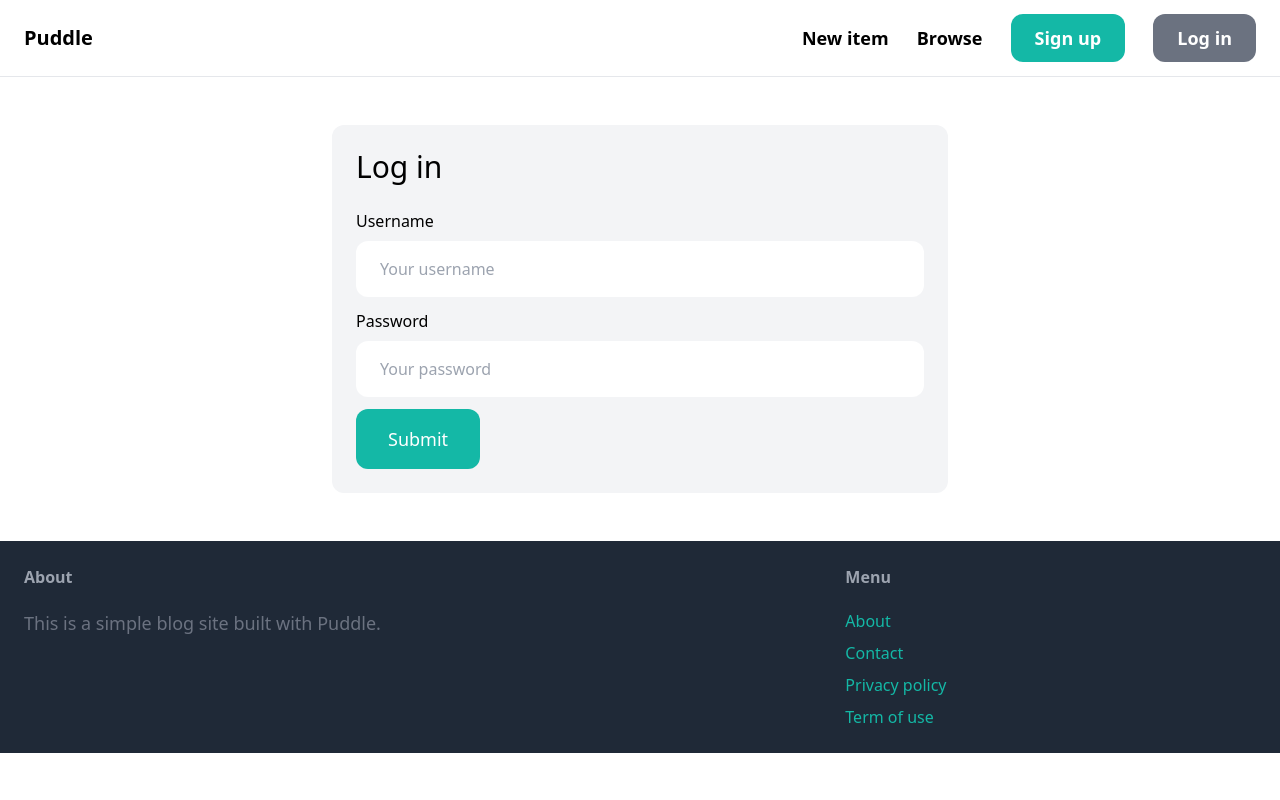
After one commit to Terry9022/Puddle, a Django app: page /login/ in a window 1280 px wide. The commit adds this page. Run offline with Django 5.2, Linux system fonts and the light colour scheme; some libraries are stand-ins or nearby versions.

Commit message:
add login

```diff
--- a/puddle/core/forms.py
+++ b/puddle/core/forms.py
@@ -1,6 +1,17 @@
 from django import forms
-from django.contrib.auth.forms import UserCreationForm
+from django.contrib.auth.forms import UserCreationForm, AuthenticationForm
 from django.contrib.auth.models import User
+
+class LoginForm(AuthenticationForm):
+    username = forms.CharField(widget=forms.TextInput(attrs={
+        'placeholder': 'Your username',
+        'class' : 'w-full py-4 px-6 rounded-xl'
+    }))
+    password = forms.CharField(widget=forms.PasswordInput(attrs={
+        'placeholder': 'Your password',
+        'class' : 'w-full py-4 px-6 rounded-xl'
+    }))
+
 
 class SignUpForm(UserCreationForm):
     class Meta:
--- a/puddle/core/templates/core/base.html
+++ b/puddle/core/templates/core/base.html
@@ -18,8 +18,13 @@
         <a href="#" class="text-lg font-semibold hover:text-gray-500">New item</a>
         <a href="#" class="text-lg font-semibold hover:text-gray-500">Browse</a>
 
-        <a href="{% url 'core:signup' %}" class="px-6 py-3 text-lg font-semibold bg-teal-500 text-white rounded-xl hover:bg-teal-700">Sign up</a>
-        <a href="#" class="px-6 py-3 text-lg font-semibold bg-gray-500 text-white rounded-xl hover:bg-gray-700">Log in</a>
+        {% if user.is_authenticated %}
+          <a href="#" class="px-6 py-3 text-lg font-semibold bg-teal-500 text-white rounded-xl hover:bg-teal-700">Inbox</a>
+          <a href="#" class="px-6 py-3 text-lg font-semibold bg-gray-500 text-white rounded-xl hover:bg-gray-700">Dashboard</a>
+        {% else %}
+          <a href="{% url 'core:signup' %}" class="px-6 py-3 text-lg font-semibold bg-teal-500 text-white rounded-xl hover:bg-teal-700">Sign up</a>
+          <a href="{% url 'core:login' %}" class="px-6 py-3 text-lg font-semibold bg-gray-500 text-white rounded-xl hover:bg-gray-700">Log in</a>
+        {% endif %}
       </div>
     </nav>
     <div class="px-6 py-6">
--- /dev/null
+++ b/puddle/core/templates/core/login.html
@@ -0,0 +1,37 @@
+{% extends 'core/base.html' %}
+
+{% block title %}
+  Log in
+{% endblock %}
+
+{% block content %}
+  <div class="w-1/2 my-6 mx-auto p-6 bg-gray-100 rounded-xl">
+    <h1 class="mb-6 text-3xl">Log in</h1>
+
+    <form method="post" action=".">
+      {% csrf_token %}
+
+      <div class="mb-3">
+        <label class="inline-block mb-2">Username</label><br />
+        {{ form.username }}
+      </div>
+
+      <div class="mb-3">
+        <label class="inline-block mb-2">Password</label><br />
+        {{ form.password }}
+      </div>
+
+      {% if form.errors or form.non_field_errors %}
+        <div class="mb-3 p-6 bg-red-100 rounded-xl">
+          {% for field in form %}
+            {{ field.errors }}
+          {% endfor %}
+
+          {{ form.non_field_errors }}
+        </div>
+      {% endif %}
+
+      <button class="py-4 px-8 text-lg bg-teal-500 hover:bg-teal-700 rounded-xl text-white">Submit</button>
+    </form>
+  </div>
+{% endblock %}
--- a/puddle/core/urls.py
+++ b/puddle/core/urls.py
@@ -1,6 +1,9 @@
+
 from django.urls import path
+from django.contrib.auth import views as auth_views
 
 from . import views
+from .forms import LoginForm
 
 app_name = 'core'
 
@@ -8,4 +11,5 @@ urlpatterns = [
     path('', views.index, name='index'),
     path('contact/', views.contact, name='contact'),
     path('signup/', views.signup, name='signup'),
+    path('login/', auth_views.LoginView.as_view(template_name='core/login.html', authentication_form=LoginForm), name='login'),
 ]
--- a/puddle/puddle/settings.py
+++ b/puddle/puddle/settings.py
@@ -26,6 +26,10 @@ SECRET_KEY = "django-insecure-zue-5&%up0!p!$mua6-0cxye@pg+*kq)a3fgg%#g@x)0#8p2+y
 DEBUG = True
 
 ALLOWED_HOSTS = []
+
+LOGIN_URL = '/login/'
+LOGIN_REDIRECT_URL = '/'
+LOGOUT_REDIRECT_URL = '/'
 
 
 # Application definition
```
